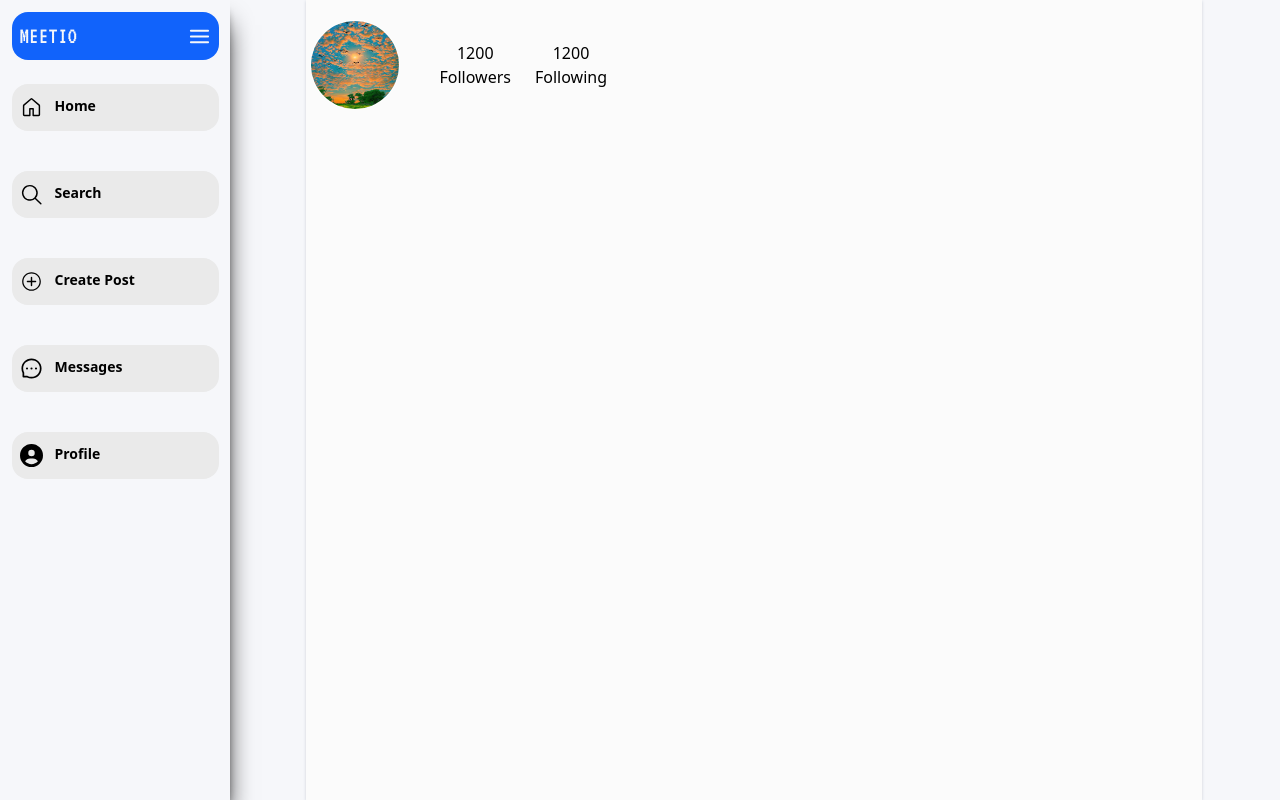
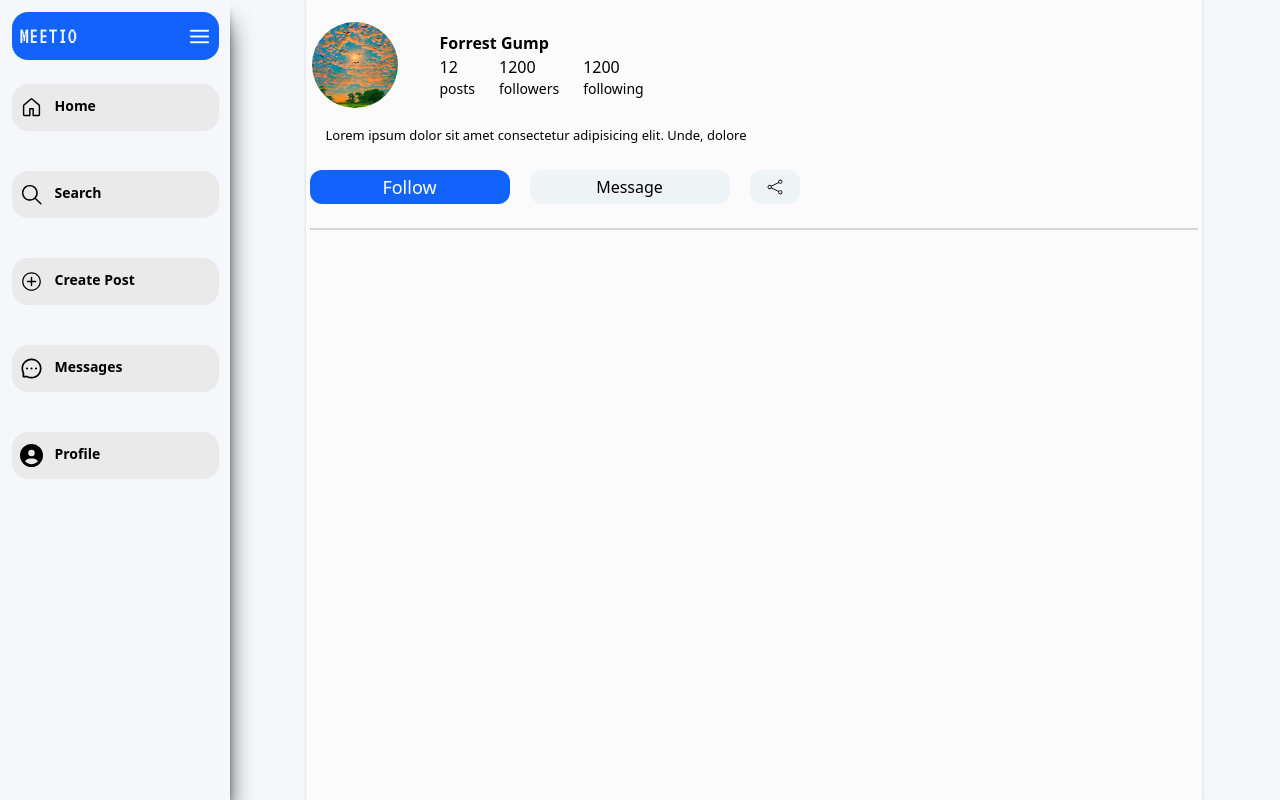
Before and after one commit to athulcoder/meetio, a Next.js app in the folder frontend/: page /profile in a window 1280 px wide. Built offline with nearby package versions, Linux system fonts and the light colour scheme.

Commit message:
BAsic bio added

```diff
--- a/frontend/app/globals.css
+++ b/frontend/app/globals.css
@@ -8,6 +8,7 @@
   --prim-text: #000000;
   --sec-text: #59595a;
   --bluish-white: #f6f7fa;
+  --secondary-w: #eef3f6;
 
 }
 
@@ -20,6 +21,7 @@
   --color-prim-text: var(--prim-text);
   --color-sec-text: var(--sec-text);
   --color-bluish-white: var(--bluish-white);
+  --color-secondary-w: var(--secondary-w);
 
 
   --font-sans: var(--font-geist-sans);
--- a/frontend/components/profile/BioPart.jsx
+++ b/frontend/components/profile/BioPart.jsx
@@ -1,36 +1,69 @@
 import Image from "next/image";
 import React from "react";
+import { BiShare } from "react-icons/bi";
+import { CiShare2 } from "react-icons/ci";
 
 const BioPart = () => {
   return (
-    <div className="flex bg-background min-h-fit items-center justify-start gap-10 py-4">
+    <div className=" bg-background min-h-fit">
+      <div className="flex items-center justify-start gap-10 py-4">
         <div className="h-[90px] w-[90px] bg-white rounded-full flex justify-center items-center">
           <Image
             src={"/sample_post.png"}
             width={300}
             alt="dp"
             height={300}
-          className="h-[90px] w-[90px] rounded-full p-[1px]"
+            className="h-[90px] w-[90px] rounded-full p-[2px]"
           />
         </div>
 
         {/* COUNTS */}
 
+        <div className="">
+          <h1 className="text-md font-semibold">Forrest Gump</h1>
           <div className="flex gap-6 ">
+            {/* POST COUNT */}
+            <div className="flex flex-col  items-start ">
+              12
+              <p className="text-sm">posts</p>
+            </div>
+
             {/* FOllowers */}
 
-        <div className="flex flex-col justify-center items-center ">
+            <div className="flex flex-col  items-start ">
               1200
-          <p>Followers</p>
+              <p className="text-sm">followers</p>
             </div>
 
             {/* FOllowing*/}
 
-        <div className="flex flex-col justify-center items-center">
+            <div className="flex flex-col justify-center items-start">
               1200
-          <p>Following</p>
+              <p className="text-sm">following</p>
             </div>
           </div>
+        </div>
+      </div>
+
+      <p className="px-4 text-[13px] font-medium text-prim-text w-full">
+        Lorem ipsum dolor sit amet consectetur adipisicing elit. Unde, dolore
+      </p>
+
+      <div className="flex w-full gap-5 my-6">
+        <button className="flex-2 bg-primary-blue text-lg max-w-[200px] text-white rounded-xl cursor-pointer">
+          Follow
+        </button>
+        <button className="flex-2 bg-secondary-w max-w-[200px]  rounded-xl px-3 py-1 h-[34px] cursor-pointer">
+          Message
+        </button>
+        <button className="flex-[0.5] bg-secondary-w max-w-[50px] rounded-xl flex justify-center items-center  cursor-pointer">
+          <CiShare2 size={20} className=" " />
+        </button>
+      </div>
+
+      {/*  */}
+
+      <hr className="w-full border-[0.5px] border-[#d6d6d6]" />
     </div>
   );
 };
```
Lines whose indentation alone changed are shown as unchanged.
